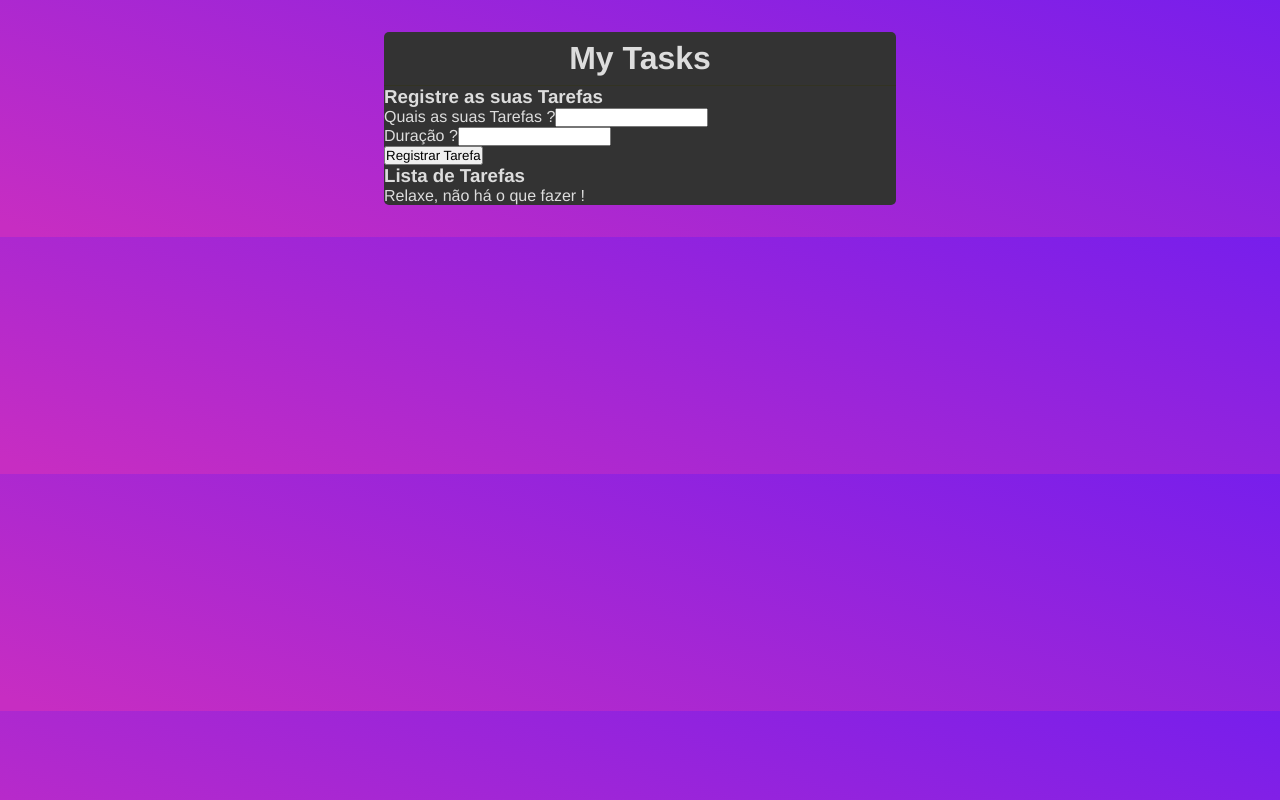
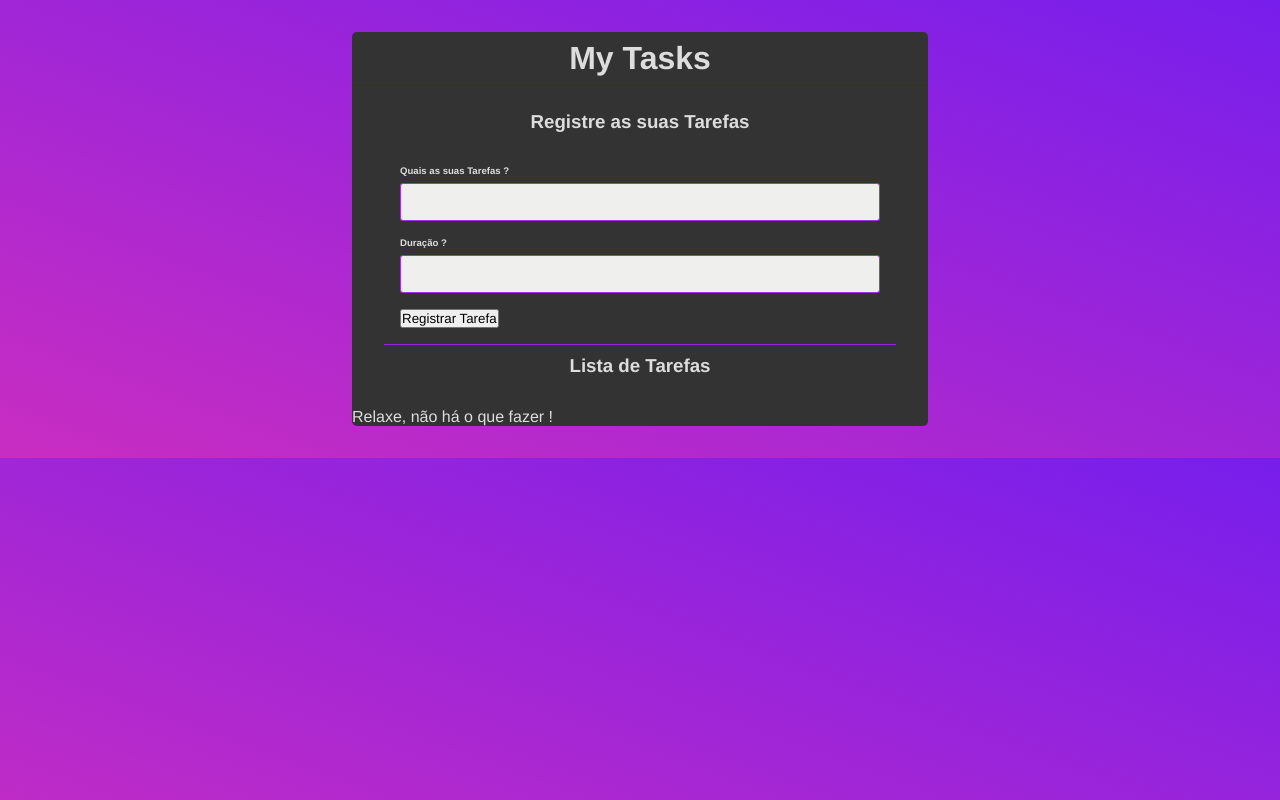
Before and after one commit to Edgar3g/task_manager, a React (Create React App) app: page / in a window 1280 px wide. Built offline with nearby package versions, Linux system fonts and the light colour scheme.

Commit message:
add style on form

```diff
--- a/src/App.css
+++ b/src/App.css
@@ -1,6 +1,6 @@
 .App
 {
-    width: 40%;
+    width: 45%;
     margin: 2em auto;
     background: #333;
     border-radius: 5px;
@@ -13,3 +13,36 @@
     border-bottom: 1px solid #332;
     text-align: center;
 }
+
+.form-task{
+    padding: 1em;
+    margin: 0 2em;
+    border-bottom: 1px solid #9927e6ee;
+}
+
+.form-task h3,
+.list-task h3{
+    text-align: center;
+    margin-bottom: 1.2em;
+    padding: .5em;
+}
+
+.form-control{
+    display: flex;
+    flex-direction: column;
+    margin-bottom: 1em;
+}
+
+.form-control label{
+    font-weight: bold;
+    font-size: .6em;
+    margin-bottom: .7em;
+}
+
+.form-control input{
+    border: 1px solid #9927e6ee;
+    border-radius: 3px;
+    background: #efefee;
+    padding: .8em;
+    color: #3333
+}
```
